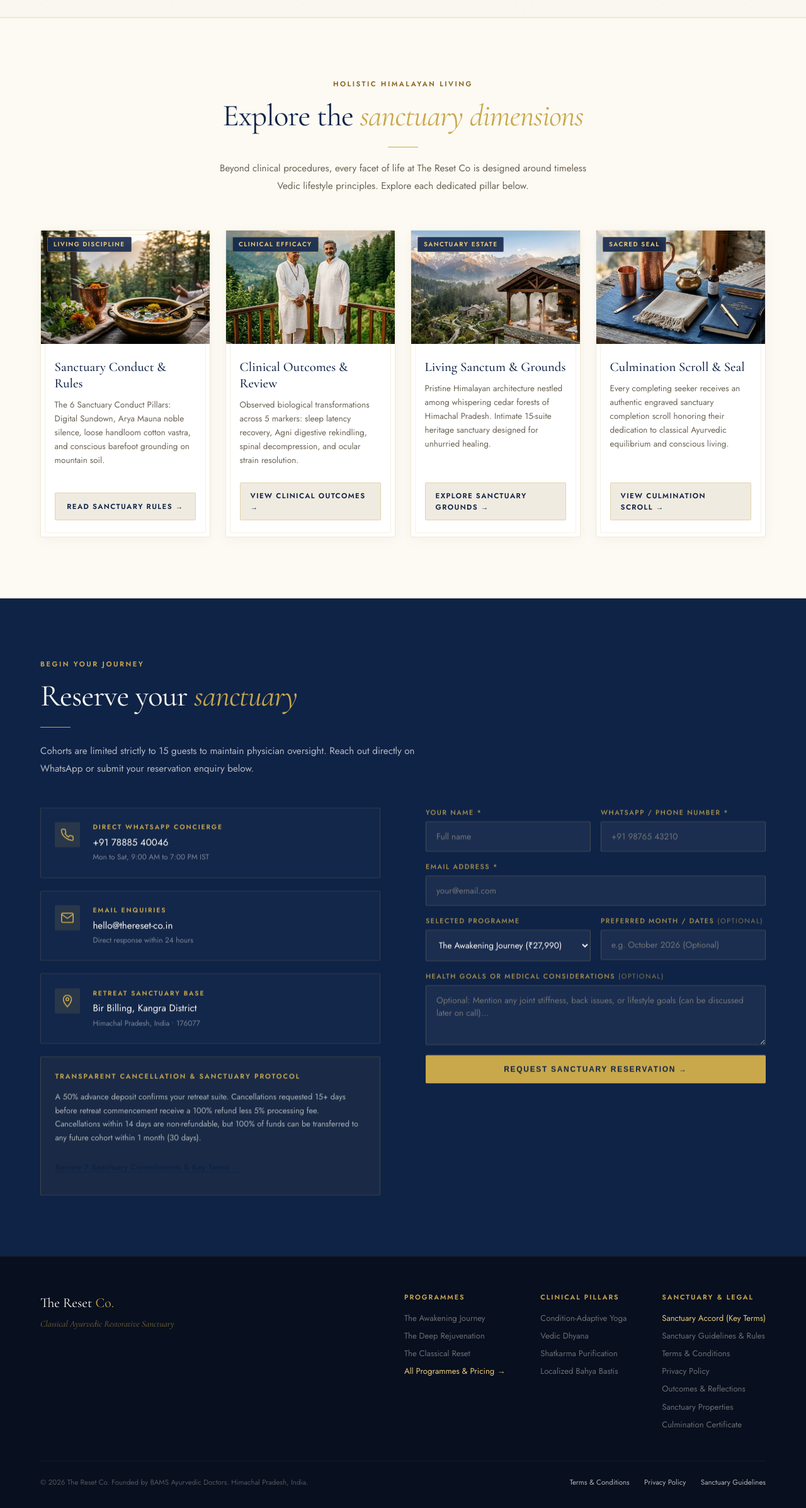
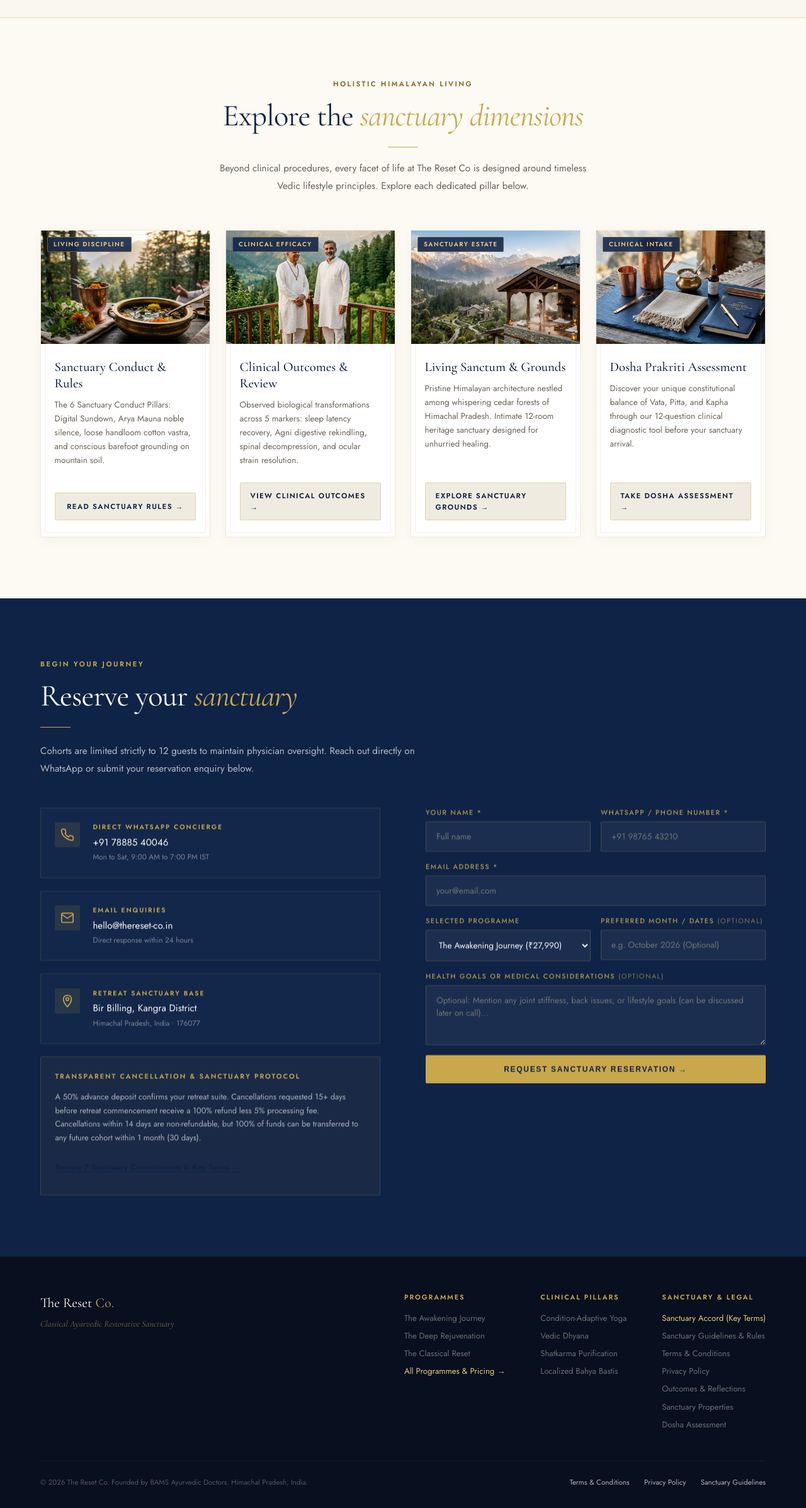
Before and after one commit to aceblazingsun/The-Reset-Co, a website: page index.html in a window 1280 px wide. Shown: the part 9052-11446 px from the top of the page at 63% size. Drawn offline with nearby package versions, Linux system fonts and the light colour scheme.

Commit message:
Move completion certificate access exclusively to sanctuary operations dashboard; replace public links with dosha assessment

```diff
--- a/index.html
+++ b/index.html
@@ -1585,9 +1585,9 @@
       <span class="num">11</span>
       <span>Sanctuary Grounds &amp; Living</span>
     </a>
-    <a class="drawer-link" href="certificate-template.html" onclick="closeNavDrawer()">
+    <a class="drawer-link" href="dosha-prakriti-assessment.html" onclick="closeNavDrawer()">
       <span class="num">12</span>
-      <span>Completion Certificate</span>
+      <span>Dosha Prakriti Assessment</span>
     </a>
     <a class="drawer-link" href="terms.html" onclick="closeNavDrawer()">
       <span class="num">13</span>
@@ -2233,21 +2233,21 @@
         </div>
         <div class="portal-content">
           <h3 class="portal-title">Living Sanctum &amp; Grounds</h3>
-          <p class="portal-desc">Pristine Himalayan architecture nestled among whispering cedar forests of Himachal Pradesh. Intimate 15-suite heritage sanctuary designed for unhurried healing.</p>
+          <p class="portal-desc">Pristine Himalayan architecture nestled among whispering cedar forests of Himachal Pradesh. Intimate 12-room heritage sanctuary designed for unhurried healing.</p>
           <a href="properties.html" class="portal-btn">Explore Sanctuary Grounds &rarr;</a>
         </div>
       </article>
 
-      <!-- Portal 4: Culmination Scroll -->
+      <!-- Portal 4: Prakriti Dosha Assessment -->
       <article class="portal-card fade-up stagger-3">
         <div class="portal-img-wrap">
-          <img src="images/welcome_kit.jpg" alt="Sacred Welcome Kit and Culmination Scroll" class="portal-img" loading="lazy">
-          <div class="portal-tag">Sacred Seal</div>
+          <img src="images/welcome_kit.jpg" alt="Dosha Assessment and Personalized Clinical Analysis" class="portal-img" loading="lazy">
+          <div class="portal-tag">Clinical Intake</div>
         </div>
         <div class="portal-content">
-          <h3 class="portal-title">Culmination Scroll &amp; Seal</h3>
-          <p class="portal-desc">Every completing seeker receives an authentic engraved sanctuary completion scroll honoring their dedication to classical Ayurvedic equilibrium and conscious living.</p>
-          <a href="certificate-template.html" class="portal-btn">View Culmination Scroll &rarr;</a>
+          <h3 class="portal-title">Dosha Prakriti Assessment</h3>
+          <p class="portal-desc">Discover your unique constitutional balance of Vata, Pitta, and Kapha through our 12-question clinical diagnostic tool before your sanctuary arrival.</p>
+          <a href="dosha-prakriti-assessment.html" class="portal-btn">Take Dosha Assessment &rarr;</a>
         </div>
       </article>
     </div>
@@ -2261,7 +2261,7 @@
       <p class="sec-label" style="color:var(--gold);">Begin Your Journey</p>
       <h2 class="sec-title">Reserve your <em>sanctuary</em></h2>
       <div class="divider"></div>
-      <p class="sec-body">Cohorts are limited strictly to 15 guests to maintain physician oversight. Reach out directly on WhatsApp or submit your reservation enquiry below.</p>
+      <p class="sec-body">Cohorts are limited strictly to 12 guests to maintain physician oversight. Reach out directly on WhatsApp or submit your reservation enquiry below.</p>
     </div>
 
     <div class="contact-grid">
@@ -2419,7 +2419,7 @@
           <a href="privacy.html">Privacy Policy</a>
           <a href="review.html">Outcomes &amp; Reflections</a>
           <a href="properties.html">Sanctuary Properties</a>
-          <a href="certificate-template.html">Culmination Certificate</a>
+          <a href="dosha-prakriti-assessment.html">Dosha Assessment</a>
         </div>
       </div>
     </div>
```
Also changed, not shown: certificate-template.html (+1 -0 lines), dashboard/index.html (+8 -0 lines), guidelines.html (+1 -1 lines), programme-awakening.html (+1 -1 lines), programme-rejuvenation.html (+1 -1 lines), programme-reset.html (+1 -1 lines), programmes.html (+2 -2 lines), review.html (+1 -1 lines).
